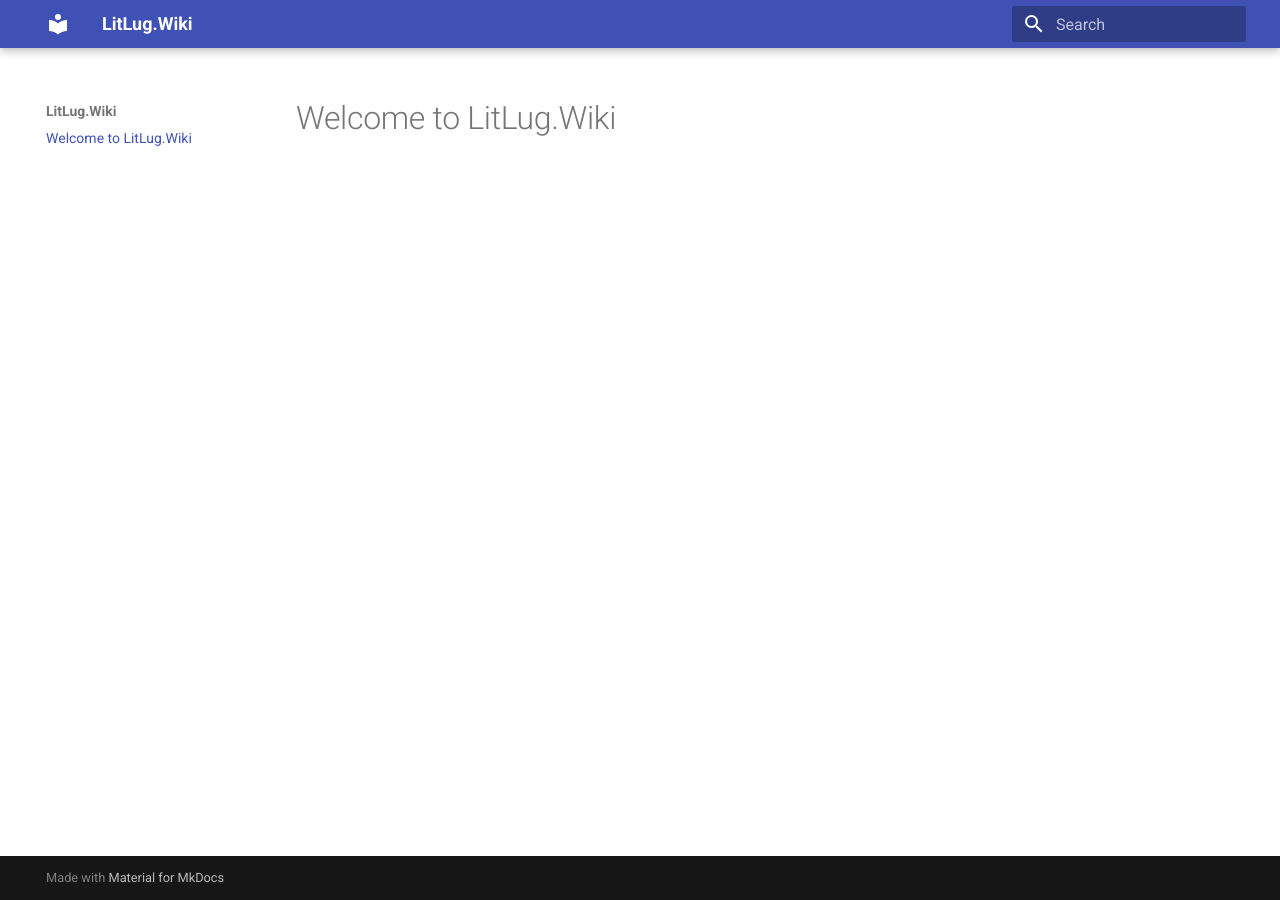
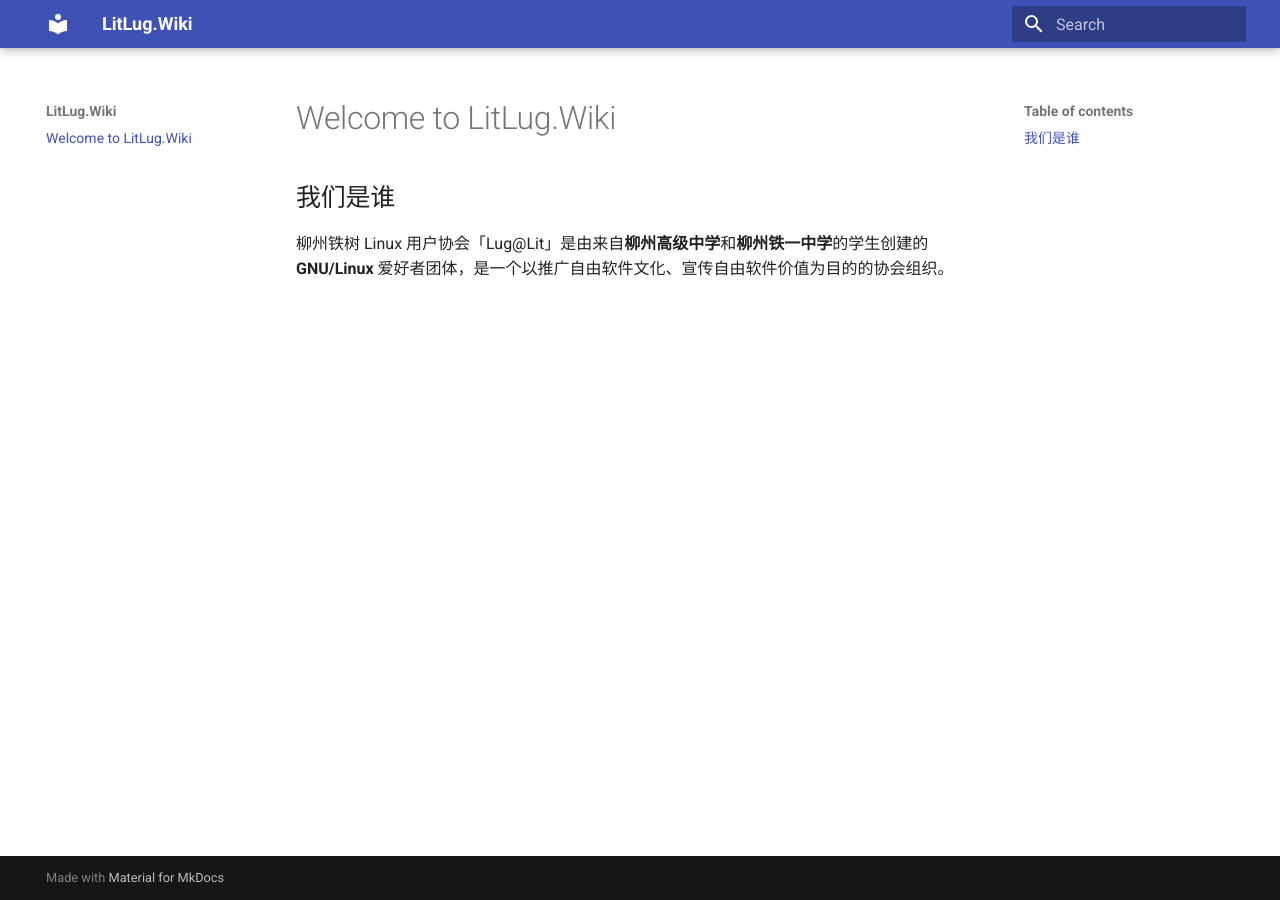
Before and after one commit to LitLug/wiki, an MkDocs documentation site: the page built from docs/index.md, in a window 1280 px wide. Built offline with MkDocs 1.6.1 and Material for MkDocs 9.7.7, drawn with Linux system fonts in a browser that asks for light colours.

```diff
--- a/docs/index.md
+++ b/docs/index.md
@@ -1 +1,5 @@
 # Welcome to LitLug.Wiki
+
+## 我们是谁
+
+柳州铁树 Linux 用户协会「Lug@Lit」是由来自**柳州高级中学**和**柳州铁一中学**的学生创建的 **GNU/Linux** 爱好者团体，是一个以推广自由软件文化、宣传自由软件价值为目的的协会组织。
```
Also changed, not shown: 2 other files.
